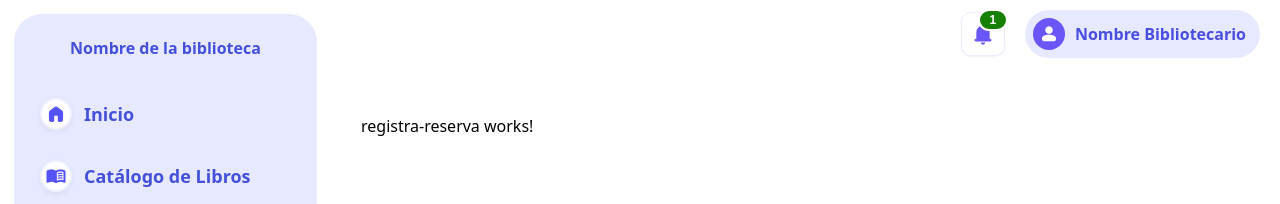
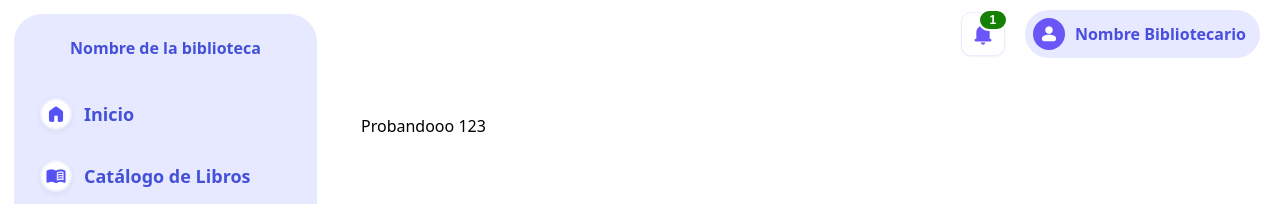
Before and after one commit to BriMelany/SistemaBiblioteca, an Angular app: page /reservas/acciones/registra-reserva in a window 1280 px wide. Shown: the top 204 px of the page. Built offline with nearby package versions, Linux system fonts and the light colour scheme.

Commit message:
prueba rama

```diff
--- a/src/app/pages/reservas/acciones/registra-reserva/registra-reserva.html
+++ b/src/app/pages/reservas/acciones/registra-reserva/registra-reserva.html
@@ -1 +1 @@
-<p>registra-reserva works!</p>
+<p>Probandooo 123</p>
```
